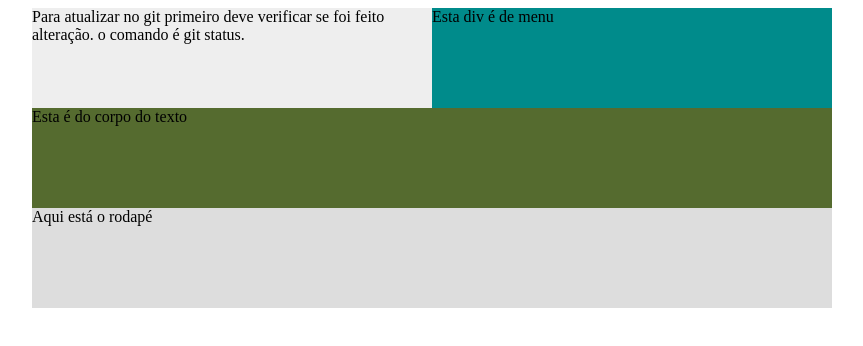
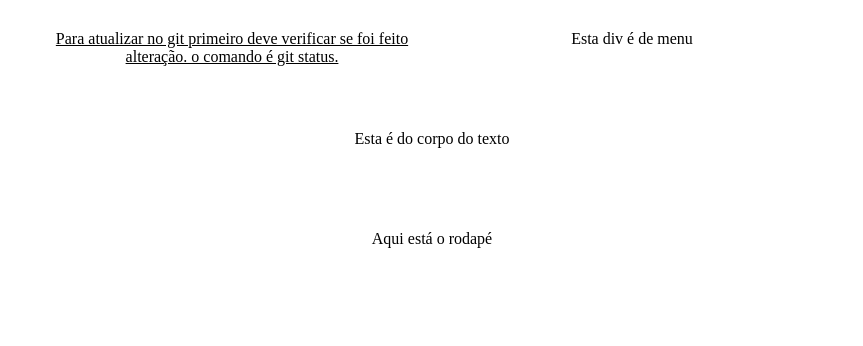
Before and after one commit to vsddevanilda/README, a plain HTML site: page index.html in a window 1280 px wide. Shown: the whole page, without its empty margins (208-1071 px from the left). Drawn offline with Linux system fonts and the light colour scheme.

Commit message:
alterção no style

```diff
--- a/index.html
+++ b/index.html
@@ -5,7 +5,7 @@
     <meta charset="utf-8" />
 
   </head>
-  <div class="texto1"></div>
+
   <body>
     <div class="topo">
         <div class="logo">Para atualizar no git primeiro deve verificar se foi feito alteração.
--- a/style.css
+++ b/style.css
@@ -11,26 +11,28 @@ input{margin-left: 100px;
 body{
       margin:0;
 }
+
 .topo { width: 800px;
        height: 100px;
       margin: auto;
-background-color: aquamarine;}
+      margin-top: 30px;}
+
 .logo {width: 50%;
       height:100px;
       float: left;
-      background-color: #eeeeee}
+      text-decoration: underline;
+       text-align: center;}
 
 .menu { width:50%;
       height: 100px;
        float: left;
-      background-color: darkcyan;}
+       text-align: center; }
 
 .corpo {width: 800px;
         height: 200px;
-        margin :auto;
-      background-color: darkolivegreen;}
+      text-align: center;}
 .rodape{width: 800px;
         height: 100px;
         margin: auto;
-      background-color: #ddd;
+        text-align: center;
 }
```
